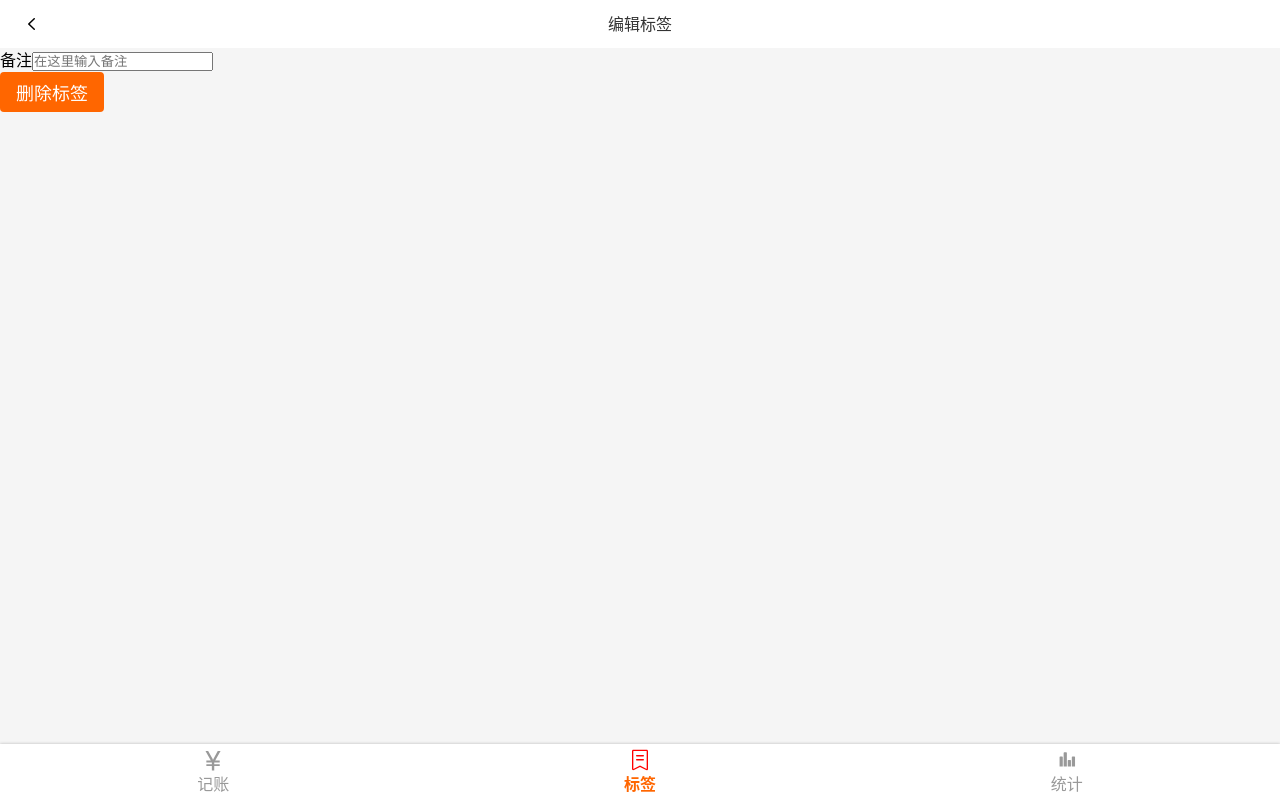
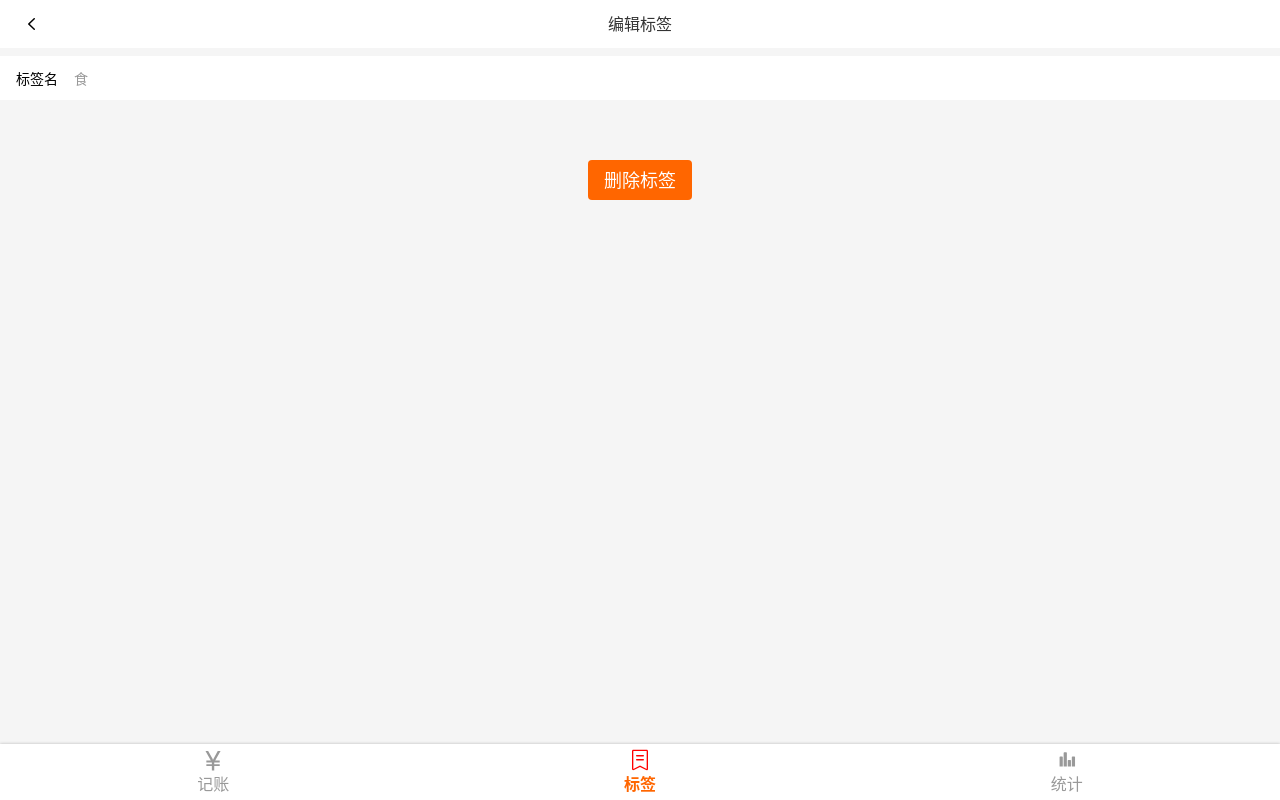
Before and after one commit to jinchao1992/-money-management-react, a React app: page /#/tags/2 in a window 1280 px wide. Built offline with nearby package versions, Linux system fonts and the light colour scheme.

Commit message:
编辑标签页样式开发完毕

```diff
--- a/src/index.scss
+++ b/src/index.scss
@@ -17,6 +17,10 @@ a {
   color: inherit;
 }
 
+button, input {
+  font: inherit;
+}
+
 :focus {
   outline: none;
 }
--- a/src/views/tags/EditTag.tsx
+++ b/src/views/tags/EditTag.tsx
@@ -7,6 +7,7 @@ import Layout from 'components/Layout';
 import Icon from '../../components/Icon';
 import Button from '../../components/Button';
 import styled from 'styled-components';
+import Input from '../../components/Input';
 
 const TopBar = styled.header`
   height: 48px;
@@ -27,26 +28,44 @@ const TopBar = styled.header`
   }
 `;
 
+const InputWrapper = styled.div`
+  background: #fff;
+  margin-top: 8px;
+`;
+
+const Center = styled.div`
+  text-align: center;
+  padding-top: 16px;
+  margin-top: 44px;
+`;
+
 const Tag = () => {
   const { findTag } = useTags();
   const { id } = useParams();
-  const filterTag = findTag(parseInt(id));
+  const tag = findTag(parseInt(id));
+
+  function handleChange() {
+    console.log('123');
+  }
+
   return (
     <Layout>
       <TopBar>
         <Icon name="left"/>
         <span>编辑标签</span>
       </TopBar>
-      <div className="form-item-wrapper">
-        <label className="notes">
-          <span className="name">备注</span>
-          <input type="text" placeholder="在这里输入备注"
-          />
-        </label>
-      </div>
-      <div className="btn-wrapper">
+      <InputWrapper>
+        <Input
+          label="标签名"
+          type="text"
+          placeholder="在这里输入标签名"
+          value={tag.name}
+          onChange={handleChange}
+        />
+      </InputWrapper>
+      <Center>
         <Button>删除标签</Button>
-      </div>
+      </Center>
     </Layout>
   )
     ;
```
